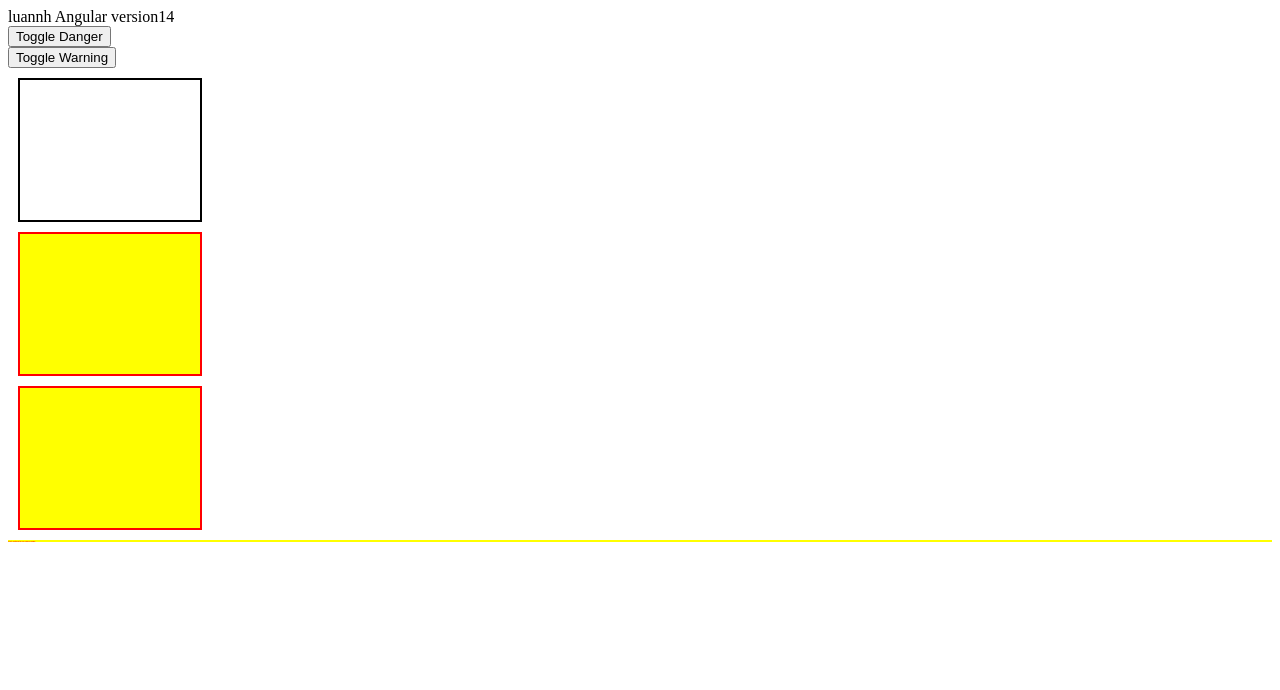
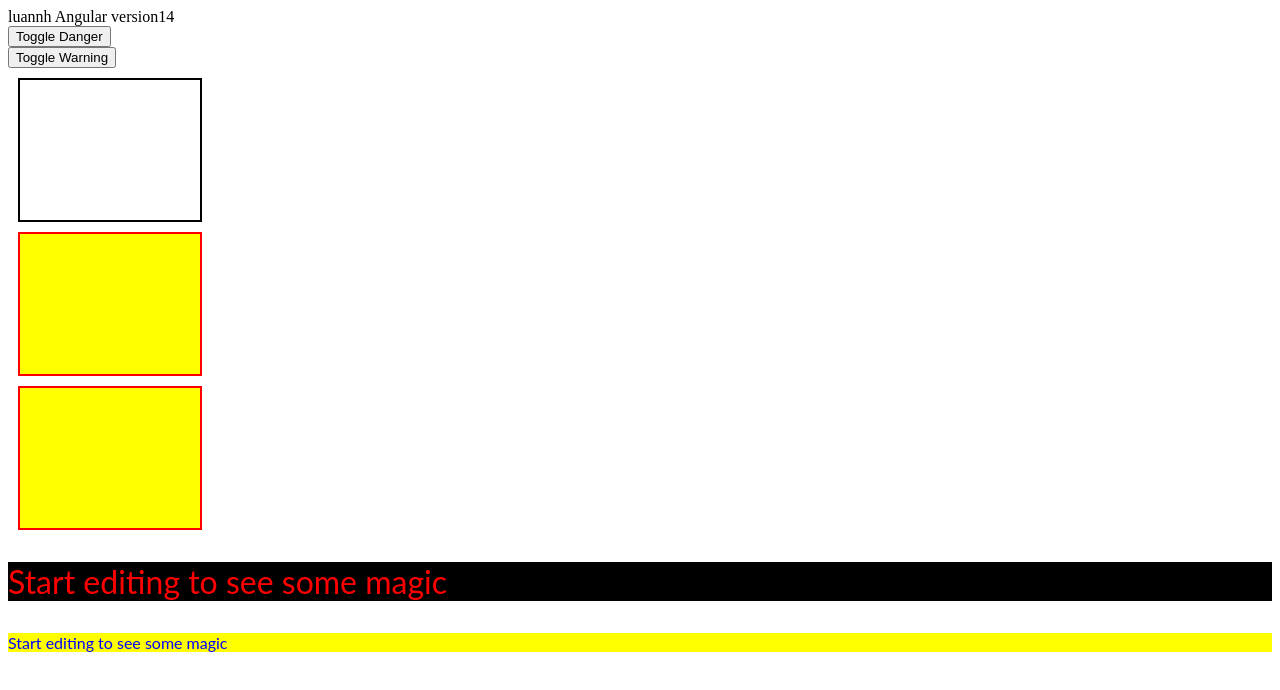
Before and after one commit to nguyenhuuluan434/angular-vietnam-100day, an Angular app: page / in a window 1280 px wide. Shown: the top 690 px of the page. Built offline with nearby package versions, Linux system fonts and the light colour scheme.

Commit message:
update style binding

```diff
--- a/src/app/app.component.html
+++ b/src/app/app.component.html
@@ -11,7 +11,12 @@
 
 <p [class]="classes"></p>
 
-
-<p [style.color]="'red'" [style.background-color]="'yellow'" [style.fontSize.px]="2">
+<!--style by style name and style unit-->
+<p [style.color]="'red'" [style.background-color]="isDanger ?'yellow':'black'" [style.fontSize.rem]="2">
   Start editing to see some magic
 </p>
+
+<!--style by object -->
+<p [style.--text-color]="isDanger?'red':'blue'" [style]="{color:'var(--text-color)',backgroundColor:'yellow'}">
+  Start editing to see some magic
+</p>
```
